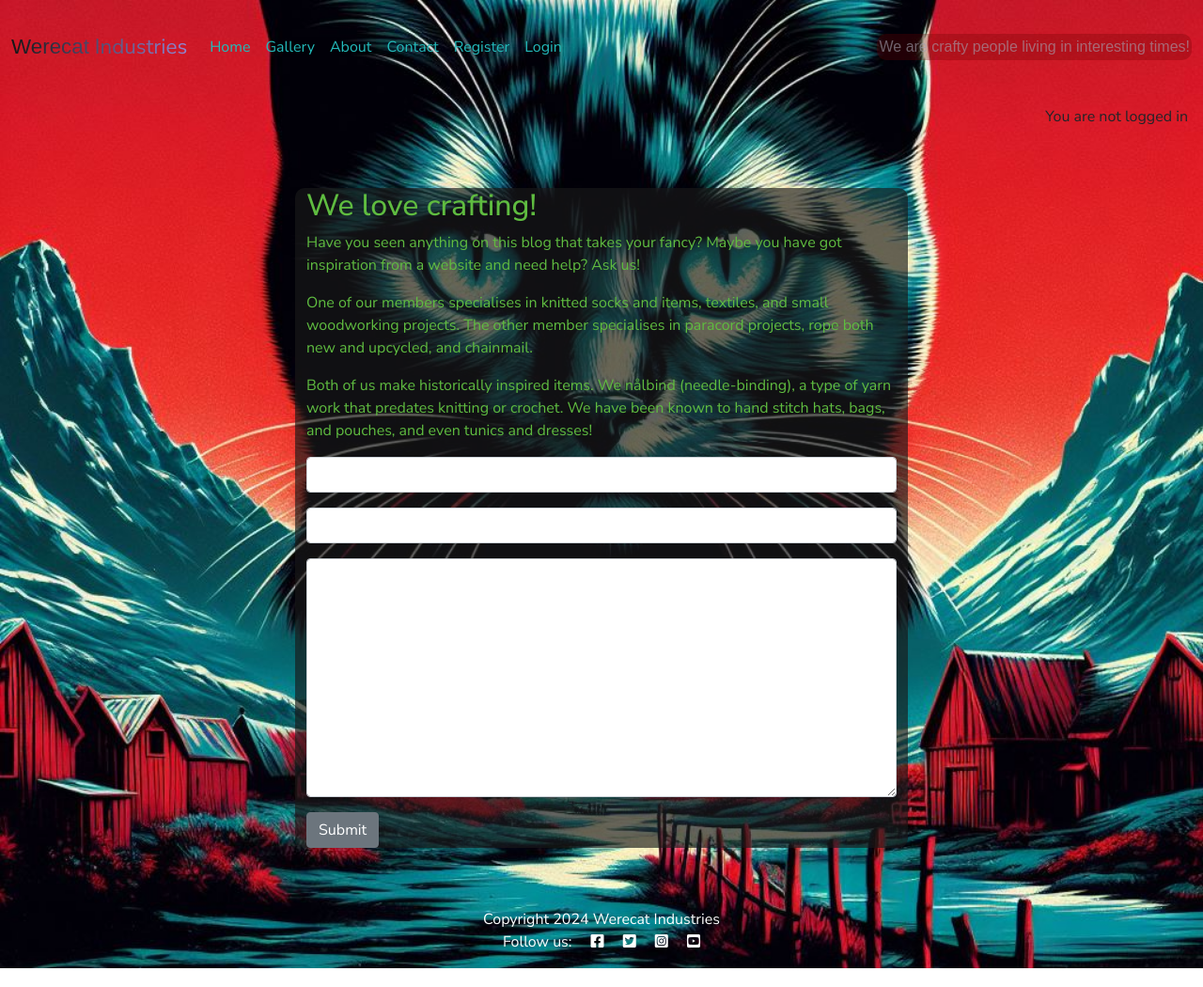
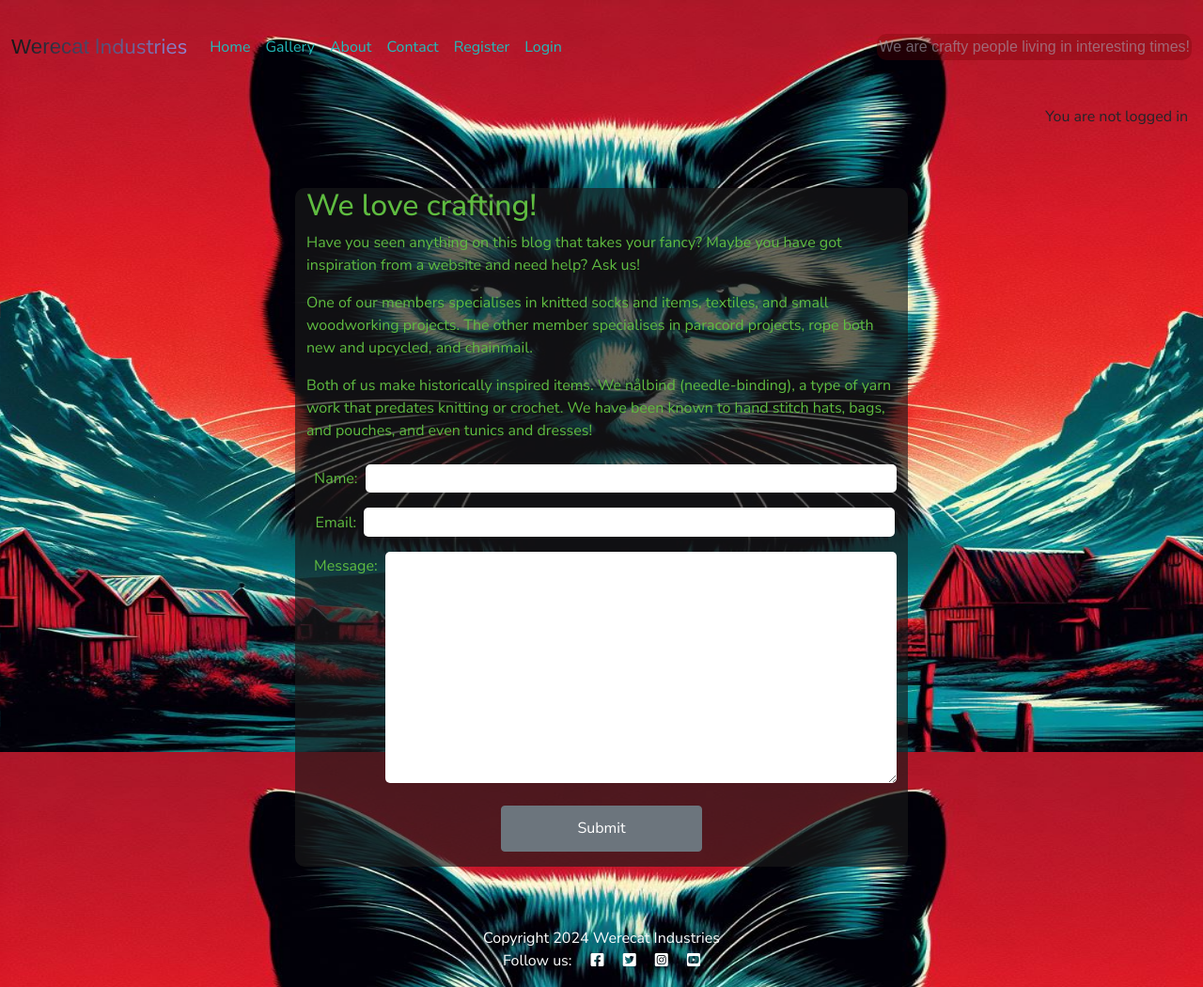
Before and after one commit to Swewi/Werecat-Blog, a Django app: page /contact/ in a window 1280 px wide. Shown: the whole page at 94% size. Run offline with Django 4.2, Linux system fonts and the light colour scheme; some libraries are stand-ins or nearby versions; some web fonts are replaced.

Commit message:
Started redefining contact form and basic layout errors

```diff
--- a/contact/forms.py
+++ b/contact/forms.py
@@ -1,8 +1,6 @@
 from django import forms
-from .models import Contact
 
-
-class ContactForm(forms.ModelForm):
-    class Meta:
-        model = Contact
-        fields = ['name', 'email', 'message']
+class ContactForm(forms.Form):
+    name = forms.CharField(max_length=200)
+    email = forms.EmailField()
+    message = forms.CharField(widget=forms.Textarea)
--- a/contact/templates/contact/contact.html
+++ b/contact/templates/contact/contact.html
@@ -1,17 +1,13 @@
 {% extends 'base.html' %}
 {% load static %}
-{% load crispy_forms_tags %}
 
 {% block content %}
 <!-- Main content block -->
 
-<!-- Row to center the contact form on the page -->
+<!-- Contact form page -->
 <div class="row justify-content-center">
-    <!-- Column that will hold the contact form, centered and responsive -->
     <div class="col-12 col-md-6 my-5" id="contact-pg">
-        <!-- Heading of the contact page -->
         <h2 id="contact-heading">We love crafting!</h2>
-        <!-- Introduction and description about the blog and crafting specialties -->
         <div id="contact-description">
             <p>Have you seen anything on this blog that takes your fancy? Maybe you have got inspiration from a website
                 and need help? Ask us!</p>
@@ -21,14 +17,14 @@
                 that predates knitting or crochet. We have been known to hand stitch hats, bags, and pouches, and even
                 tunics and dresses!</p>
         </div>
-        <!-- Form to be used for contacting or ordering help -->
-        <form method="post" aria-labelledby="contact-heading" aria-describedby="contact-description">
-            <!-- Django CSRF token for security -->
+        <!-- Form to be used for contacting/ordering -->
+        <form id="contactForm" class="contact-form" method="post" action="{% url 'contact' %}">
             {% csrf_token %}
-            <!-- Render the contact form using crispy_forms for better styling and functionality -->
-            {{ contact_form|crispy }}
-            <!-- Submit button for the form -->
-            <button class="btn btn-secondary" type="submit" aria-label="Submit">Submit</button>
+            {{ contact_form.non_field_errors }}
+            <p id="contact-name" aria-placeholder="Please enter full name here">{{ contact_form.name.label_tag }} {{ contact_form.name }}</p>
+            <p id="contact-email" aria-placeholder="Please enter a valid email here">{{ contact_form.email.label_tag }} {{ contact_form.email }}</p>
+            <p id="contact-msg" aria-placeholder="Please enter your message here">{{ contact_form.message.label_tag }} {{ contact_form.message }}</p>
+            <button id="contact-submit" class="btn btn-secondary" type="submit" aria-label="Submit">Submit</button>
         </form>
     </div>
 </div>
--- a/contact/views.py
+++ b/contact/views.py
@@ -1,6 +1,9 @@
+from django.core.mail import send_mail
 from django.shortcuts import render, redirect
 from django.contrib import messages
+from django.template.loader import render_to_string
 from .forms import ContactForm
+from .models import Contact
 
 def contact(request):
     """
@@ -9,17 +12,34 @@ def contact(request):
     if request.method == "POST":
         contact_form = ContactForm(data=request.POST)
         if contact_form.is_valid():
-            contact_form.save()
-            messages.add_message(
-                request, messages.SUCCESS,
-                'Hi, I have received your message! I will do my best to respond within 2 working days.'
+            contact = Contact(
+                name=contact_form.cleaned_data['name'],
+                email=contact_form.cleaned_data['email'],
+                message=contact_form.cleaned_data['content']
             )
-            return redirect('contact')  # Redirect to the same page or another view to avoid form resubmission
+            contact.save()
+
+            html = render_to_string('contact/emails/contactform.html', {
+                'name': contact_form.cleaned_data['name'],
+                'email': contact_form.cleaned_data['email'],
+                'content': contact_form.cleaned_data['content']
+            })
+
+            send_mail(
+                'The contact form subject',
+                'This is the message',
+                'kireebellamy@gmail.com',
+                ['kireebellamy@gmail.com'],
+                html_message=html
+            )
+
+            messages.success(request, 'Success! Your message has been sent!')
+            return redirect('contact')  # Redirect to avoid form resubmission
     else:
         contact_form = ContactForm()
 
     return render(
-        request,
-        "contact/contact.html",
-        {"contact_form": contact_form},
-    )
+    request,
+    "contact/contact.html",
+    {"contact_form": contact_form},
+)
--- a/static/css/style.css
+++ b/static/css/style.css
@@ -10,7 +10,8 @@ body {
     font-weight: 400;
     background: linear-gradient(to right, #151515, #9088d3);
     background-clip: text;
-    -webkit-text-fill-color: transparent; /* Make text transparent to show gradient */
+    -webkit-text-fill-color: transparent;
+    /* Make text transparent to show gradient */
 }
 
 /* Font style for thinner text elements */
@@ -33,10 +34,50 @@ body {
 
 /* Contact page styling */
 #contact-pg {
+    display: flex;
+    flex-direction: column;
     color: #5fbc40;
     background-color: rgba(25, 25, 25, 0.65);
     border-radius: 10px;
     margin: 0.5rem auto;
+}
+
+label {
+    display: flex;
+    padding: 0 0.5rem;
+    justify-content: flex-start;
+    margin: auto 0;
+}
+
+#contact-msg>label {
+    margin: 0.7rem 0 0 0;
+}
+
+#id_name,
+#id_email,
+#id_message {
+    width: 90%;
+    border: #fff;
+    border-radius: 5px;
+    margin: 0.5rem 0;
+    padding: 0.2rem;
+}
+
+#contact-name,
+#contact-email,
+#contact-msg {
+    display: flex;
+    justify-content: center;
+    margin-bottom: 0;
+    width: 100%;
+}
+
+#contact-submit {
+    width: auto;
+    display: flex;
+    justify-content: center;
+    margin: 1rem auto;
+    padding: 0.7rem 5rem;
 }
 
 /* Admin panel button styling */
@@ -69,13 +110,16 @@ body {
     min-height: 100vh;
     background:
         url('../images/background.jpeg') center center / cover no-repeat,
-        #353636; /* Solid color underlay */
+        #353636;
+    /* Solid color underlay */
     padding: 20px 0;
+    background-attachment: fixed;
 }
 
 /* Card component styling */
 .card {
-    background-color: rgb(255, 255, 255, 0.8); /* Slightly transparent white background */
+    background-color: rgb(255, 255, 255, 0.8);
+    /* Slightly transparent white background */
     box-shadow: 0 4px 8px rgba(0, 0, 0, 0.3);
     border-radius: 10px;
 }
@@ -270,7 +314,8 @@ body {
 
 /* Gallery card styling */
 .gallery {
-    background-color: rgb(255, 255, 255, 0.2); /* Slightly transparent white background */
+    background-color: rgb(255, 255, 255, 0.2);
+    /* Slightly transparent white background */
     box-shadow: 0 4px 8px rgba(0, 0, 0, 0.3);
     border-radius: 10px;
 }
```
Also changed, not shown: contact/templates/contact/email/contactform.html (added, +10 -0 lines), werecat/settings.py (+10 -10 lines), requirements.txt (line endings or trailing spaces).
